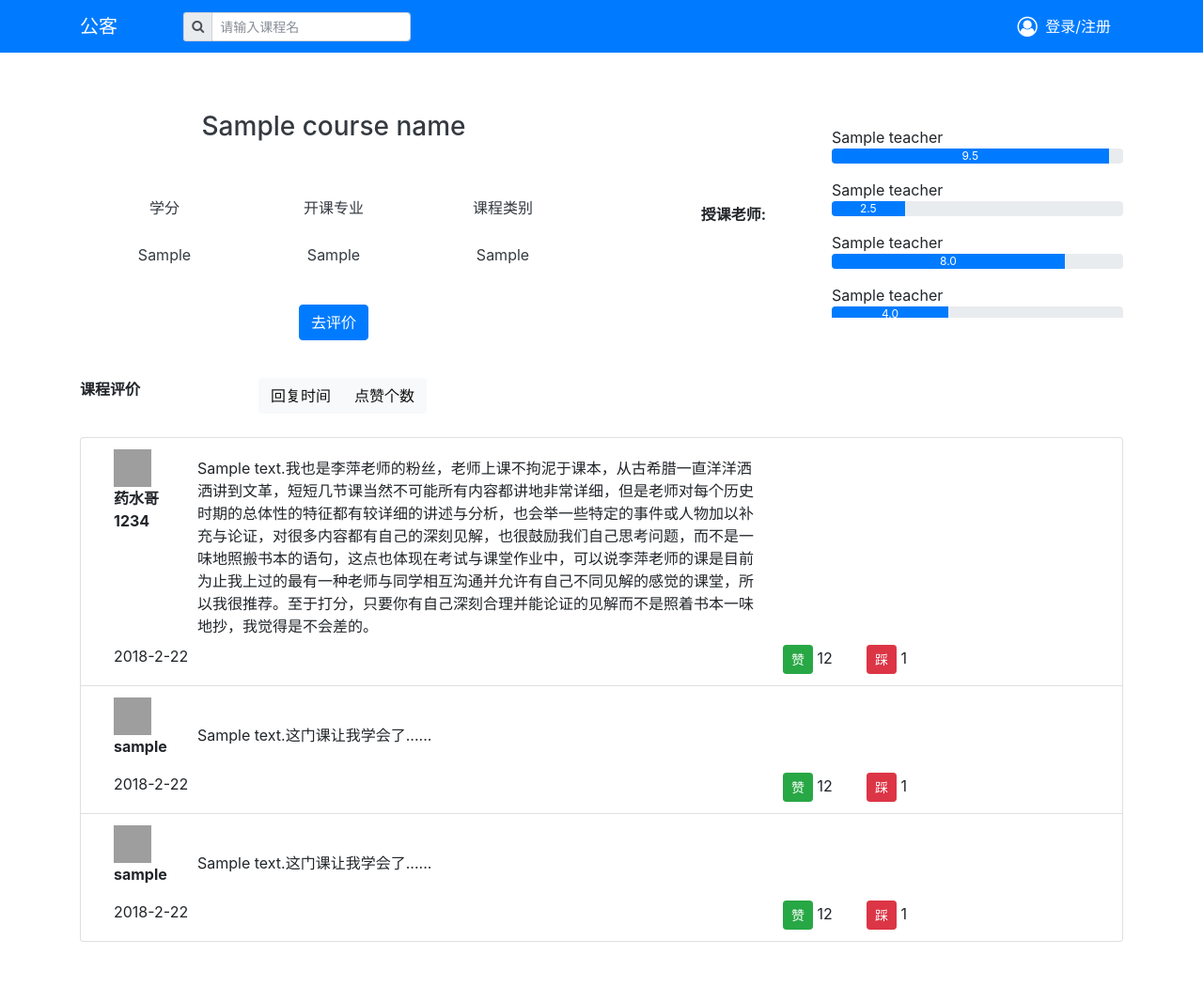
After one commit to rRetr0Git/rateMyCourse, a Python web app: template rateMyCourse/templates/rateMyCourse/courseInfo.html in a window 1280 px wide. The commit adds this page. Shown: the whole page at 94% size. Run offline with Jinja, Linux system fonts and the light colour scheme; the template is opened without the code that fills it: most values are stand-ins (such as "Sample title", 1, 10 or a date in 2020); some libraries are stand-ins or nearby versions; grey boxes are pictures that could not be loaded.

Commit message:
fear(courseInfo.html, index.css): course info page

```diff
--- a/rateMyCourse/static/ratemycourse/css/index.css
+++ b/rateMyCourse/static/ratemycourse/css/index.css
@@ -16,3 +16,9 @@
     top: 50%;
     transform: translateY(-50%);
 }
+
+.bottom-vertical {
+    position: relative;
+    top: 100%;
+    transform: translateY(-100%);
+}
--- /dev/null
+++ b/rateMyCourse/templates/rateMyCourse/courseInfo.html
@@ -0,0 +1,384 @@
+<!DOCTYPE html>
+<html>
+
+<head>
+    <meta charset="utf-8">
+    <meta name="viewport" content="width=device-width, initial-scale=1">
+    <link rel="stylesheet" href="https://cdnjs.cloudflare.com/ajax/libs/font-awesome/4.7.0/css/font-awesome.min.css"
+        type="text/css">
+    <link rel="stylesheet" href="../../static/ratemycourse/bootstrap-4.0.0-beta.2-dist/css/bootstrap.min.css"
+        type="text/css">
+    <link rel="stylesheet" href="../../static/ratemycourse/css/allPages.css" type="text/css">
+    <link rel="stylesheet" href="../../static/ratemycourse/css/index.css" type="text/css">
+</head>
+
+<body>
+    <div style="padding-top:70px">
+        <!-- Space used to modify navbar with fixed-top style-->
+    </div>
+    <nav class="navbar navbar-expand-md navbar-dark bg-primary fixed-top">
+        <div class="container" id="navbarContainer">
+            <a class="navbar-brand" href="/">公客</a>
+            <button class="navbar-toggler navbar-toggler-right" type="button" data-toggle="collapse"
+                data-target="#navbar2SupportedContent" aria-controls="navbar2SupportedContent" aria-expanded="false"
+                aria-label="Toggle navigation">
+                <span class="navbar-toggler-icon"></span>
+            </button>
+            <div class="row clearfix">
+                <div class="col-md-2 column">
+                </div>
+                <div class="col-md-10 column">
+                    <div class="input-group input-group-sm">
+                        <span class="input-group-addon">
+                            <i class="fa fa-search"></i>
+                        </span>
+                        <input id="searchboxCourse" class="form-control input-lg" type="text" placeholder="请输入课程名"
+                            autocomplete="off">
+                    </div>
+                </div>
+            </div>
+            <div class="collapse navbar-collapse text-center justify-content-end" id="navbar2SupportedContent">
+                <ul class="navbar-nav">
+                    <div class="dropdown open" id="menuLogin">
+                        <a class="btn text-white btn-primary" href="javascript:void(0)" data-toggle="dropdown"
+                            id="navLogin">
+                            <i class="fa d-inline fa-lg fa-user-circle-o mr-1"></i>
+                            登录/注册</a>
+                        <div class="dropdown-menu dropdown-menu-right">
+                            <div class="container px-3 py-2" style="width:260px;">
+                                <form id="formLogin" novalidate method="POST" action="/signIn/">
+                                    <label>登录</label>
+                                    <div class="form-group">
+                                        <input id="username" type="text" placeholder="用户名或邮箱" class="form-control"
+                                            name="username">
+                                        <div class="help-block with-errors"></div>
+                                    </div>
+                                    <div class="form-group">
+                                        <input id="password" type="password" placeholder="密码"
+                                            class="form-control has-warning" name="password" required>
+                                        <small class="invalid-feedback">
+                                            密码不能为空
+                                        </small>
+                                    </div>
+                                    <input type="submit" id="btnLogin" class="btn btn-primary" value="登录">
+                                </form>
+                                <div class="dropdown-divider"></div>
+                                <form class="mt-2" action="signUpTrigger" method="post">
+                                    <a href="javascript:void(0)" id="btnNewUser" data-toggle="collapse"
+                                        data-target="#formRegister" class="">新用户注册</a>
+                                </form>
+                                <form id="formRegister" class="form in collapse mt-2" style="height: auto;" novalidate>
+                                    <div class="form-group has-success">
+                                        <input id="inputEmail" type="email" placeholder="Email"
+                                            class="form-control form-control-success" name="mail" required>
+                                    </div>
+                                    <div class="form-group">
+                                        <input id="inputUsername" name="username" type="text" placeholder="用户名"
+                                            pattern="^[a-z,A-Z,0-9,_]{6,15}$" data-valid-min="6"
+                                            title="Choose a username" class="form-control" required>
+                                    </div>
+                                    <div class="form-group">
+                                        <input id="inputPassword" type="password" placeholder="密码" class="form-control"
+                                            name="password" required>
+                                    </div>
+                                    <div class="form-group">
+                                        <input id="inputVerify" name="verify" type="password" placeholder="确认密码"
+                                            class="form-control" required>
+                                    </div>
+                                    <input type="submit" class="btn btn-primary" value="注册">
+                                </form>
+                            </div>
+                        </div>
+                    </div>
+                    <div class="dropdown" id="menuUser">
+                        <a class="btn text-white btn-primary" href="javascript:void(0)" data-toggle="dropdown"
+                            id="navUser"></a>
+                        <div class="dropdown-menu" style="padding:17px;">
+                            <a href="javascript:void(0)" id="buttonLogOut" class="dropdown-item btn btn-primary school"
+                                onclick="Func_signOut()">注销</a>
+                            <a href="javascript:void(0)" id="buttonUserInfo"
+                                class="dropdown-item btn btn-primary school" onclick="Func_toUserInfo()">个人信息</a>
+                        </div>
+                    </div>
+                </ul>
+            </div>
+        </div>
+    </nav>
+    <br>
+    <br>
+
+
+    <div class="container">
+        <div class="row clearfix">
+            <div class="col-md-6 column">
+                <div class="text-center text-dark">
+                    <h3 class="text-center">{{course_name}}</h3>
+                </div>
+                <br>
+                <br>
+                <table style="width:100%; margin:auto">
+                    <tbody>
+                        <tr>
+                            <td style="width:33%">
+                                <p class="text-dark text-center">学分</p>
+                            </td>
+                            <td style="width:33%">
+                                <p class="text-dark text-center">开课专业</p>
+                            </td>
+                            <td style="width:33%">
+                                <p class="text-dark text-center">课程类别</p>
+                            </td>
+                        </tr>
+                        <tr>
+                            <td>
+                                <p class="text-dark text-center" style="margin-top:8px">{{course_credit}}</p>
+                            </td>
+                            <td>
+                                <p class="text-dark text-center" style="margin-top:8px">{{course_profession}}</p>
+                            </td>
+                            <td>
+                                <p class="text-dark text-center" style="margin-top:8px">{{course_type}}</p>
+                            </td>
+                        </tr>
+                    </tbody>
+                </table>
+                <br>
+                <p class="text-center">
+                    <a type="button" class="btn btn-default btn-primary" id="toComment" href="rate">去评价</a>
+                </p>
+            </div>
+
+            <div class="col-md-6 column">
+                <div class="row clearfix">
+                    <div class="col-md-4 column">
+                        <p class="text-right center-vertical">
+                            <strong>授课老师:</strong>
+                        </p>
+                    </div>
+                    <div class="col-md-8 column pre-scrollable" style="height: 220px;overflow: auto">
+                        <ul></ul>
+                        <ul></ul>
+                        <ul></ul>
+                        <ul>
+                            {{teacher}}
+                            <div class="progress">
+                                <div class="progress-bar progress-bar-success" style="width:95%;" role="progressbar"
+                                     aria-valuenow="95" aria-valuemin="0" aria-valuemax="100">9.5</div>
+                            </div>
+                        </ul>
+                        <ul>
+                            {{teacher}}
+                            <div class="progress">
+                                <div class="progress-bar progress-bar-success" style="width:25%;" role="progressbar"
+                                     aria-valuenow="25" aria-valuemin="0" aria-valuemax="100">2.5</div>
+                            </div>
+                        </ul>
+                        <ul>
+                            {{teacher}}
+                            <div class="progress">
+                                <div class="progress-bar progress-bar-warning" style="width:80%;" role="progressbar"
+                                    aria-valuenow="80" aria-valuemin="0" aria-valuemax="100">8.0</div>
+                            </div>
+                        </ul>
+                        <ul>
+                            {{teacher}}
+                            <div class="progress">
+                                <div class="progress-bar progress-bar-warning" style="width:40%;" role="progressbar"
+                                    aria-valuenow="40" aria-valuemin="0" aria-valuemax="100">4.0</div>
+                            </div>
+                        </ul>
+                        <ul>
+                            {{teacher}}
+                            <div class="progress">
+                                <div class="progress-bar progress-bar-warning" style="width:25%;" role="progressbar"
+                                    aria-valuenow="25" aria-valuemin="0" aria-valuemax="100">2.5</div>
+                            </div>
+                        </ul>
+                        <ul></ul>
+                        <ul></ul>
+                        <ul></ul>
+                    </div>
+                </div>
+            </div>
+        </div>
+    </div>
+    </div>
+    <br>
+
+    <div class="container">
+        <div class="row clearfix">
+            <div class="col-md-2 column">
+                <strong>课程评价</strong>
+            </div>
+            <div class="col-md-10 column">
+                <div class="btn-group">
+                    <button type="button" class="btn btn-default btn-light">回复时间</button>
+                    <button type="button" class="btn btn-default btn-light">点赞个数</button>
+                </div>
+            </div>
+            <div class="col-md-6 column">
+            </div>
+        </div>
+    </div>
+    <br>
+
+    <!--<div class="container">-->
+        <!--<div class="row clearfix">-->
+            <!--<div class="col-md-12 column">-->
+                <!--<ul class="list-group" id="rates">-->
+                    <!--<li class="list-group-item">-->
+                        <!--<img alt="200x200" width="40" height="40" src="http://wx2.sinaimg.cn/large/0076t302ly1fylgfkon55j30e80e8ab5.jpg" class="img-rounded"/>-->
+                        <!--<strong>{{nick}}</strong>-->
+
+                        <!--<p>-->
+                            <!--{{comment}}这门课让我学会了......-->
+                        <!--</p>-->
+                    <!--</li>-->
+                    <!--<li class="list-group-item">-->
+                        <!--<img alt="200x200" width="40" height="40" src="http://wx2.sinaimg.cn/large/0076t302ly1fylgfkon55j30e80e8ab5.jpg" class="img-rounded"/>-->
+                        <!--我的昵称-->
+                    <!--</li>-->
+                <!--</ul>-->
+            <!--</div>-->
+        <!--</div>-->
+    <!--</div>-->
+    <div class="container">
+        <ul class="list-group">
+
+            <li class="list-group-item">
+                <div class="col-md-12 column">
+                    <div class="row clearfix">
+                        <div class="col-md-1 column">
+                            <img alt="40x40" width="40" height="40" src="http://wx2.sinaimg.cn/large/0076t302ly1fylgfkon55j30e80e8ab5.jpg" class="img-rounded"/>
+                            <p><strong>药水哥1234</strong></p>
+                        </div>
+                        <div class="col-md-7 column">
+                            <p class="center-vertical">
+                                {{comment}}我也是李萍老师的粉丝，老师上课不拘泥于课本，从古希腊一直洋洋洒洒讲到文革，短短几节课当然不可能所有内容都讲地非常详细，但是老师对每个历史时期的总体性的特征都有较详细的讲述与分析，也会举一些特定的事件或人物加以补充与论证，对很多内容都有自己的深刻见解，也很鼓励我们自己思考问题，而不是一味地照搬书本的语句，这点也体现在考试与课堂作业中，可以说李萍老师的课是目前为止我上过的最有一种老师与同学相互沟通并允许有自己不同见解的感觉的课堂，所以我很推荐。至于打分，只要你有自己深刻合理并能论证的见解而不是照着书本一味地抄，我觉得是不会差的。
+                            </p>
+                        </div>
+                        <div class="col-md-4 column">
+                        </div>
+                    </div>
+                </div>
+                <div class="col-md-12 column">
+                    <div class="row clearfix">
+                        <div class="col-md-2 column">
+                            2018-2-22
+                        </div>
+                        <div class="col-md-6 column"></div>
+                        <div class="col-md-1 column">
+                            <button type="button" class="btn btn-sm btn-success">赞</button>
+                            12
+                        </div>
+                        <div class="col-md-1 column">
+                            <button type="button" class="btn btn-sm btn-danger">踩</button>
+                            1
+                        </div>
+                    </div>
+                </div>
+            </li>
+            <li class="list-group-item">
+                <div class="col-md-12 column">
+                    <div class="row clearfix">
+                        <div class="col-md-1 column">
+                            <img alt="40x40" width="40" height="40" src="http://wx2.sinaimg.cn/large/0076t302ly1fylgfkon55j30e80e8ab5.jpg" class="img-rounded"/>
+                            <p><strong>{{nick}}</strong></p>
+                        </div>
+                        <div class="col-md-7 column">
+                            <p class="center-vertical">
+                                {{comment}}这门课让我学会了......
+                            </p>
+                        </div>
+                        <div class="col-md-4 column">
+                        </div>
+                    </div>
+                </div>
+                <div class="col-md-12 column">
+                    <div class="row clearfix">
+                        <div class="col-md-2 column">
+                            2018-2-22
+                        </div>
+                        <div class="col-md-6 column"></div>
+                        <div class="col-md-1 column">
+                            <button type="button" class="btn btn-sm btn-success">赞</button>
+                            12
+                        </div>
+                        <div class="col-md-1 column">
+                            <button type="button" class="btn btn-sm btn-danger">踩</button>
+                            1
+                        </div>
+                    </div>
+                </div>
+            </li>
+            <li class="list-group-item">
+                <div class="col-md-12 column">
+                    <div class="row clearfix">
+                        <div class="col-md-1 column">
+                            <img alt="40x40" width="40" height="40" src="http://wx2.sinaimg.cn/large/0076t302ly1fylgfkon55j30e80e8ab5.jpg" class="img-rounded"/>
+                            <p><strong>{{nick}}</strong></p>
+                        </div>
+                        <div class="col-md-7 column">
+                            <p class="center-vertical">
+                                {{comment}}这门课让我学会了......
+                            </p>
+                        </div>
+                        <div class="col-md-4 column">
+                        </div>
+                    </div>
+                </div>
+                <div class="col-md-12 column">
+                    <div class="row clearfix">
+                        <div class="col-md-2 column">
+                            2018-2-22
+                        </div>
+                        <div class="col-md-6 column"></div>
+                        <div class="col-md-1 column">
+                            <button type="button" class="btn btn-sm btn-success">赞</button>
+                            12
+                        </div>
+                        <div class="col-md-1 column">
+                            <button type="button" class="btn btn-sm btn-danger">踩</button>
+                            1
+                        </div>
+                    </div>
+                </div>
+            </li>
+        </ul>
+    </div>
+
+    <br>
+    <br>
+
+
+    <!--<div class="container">-->
+        <!--<div class="row clearfix">-->
+            <!--<div class="col-md-12 column">-->
+                <!--<nav aria-label="Page navigation">-->
+                    <!--<ul class="pagination justify-content-center">-->
+                        <!--<li class="page-item disabled">-->
+                            <!--<a class="page-link" href="#" tabindex="-1">Previous</a>-->
+                        <!--</li>-->
+                        <!--<li class="page-item"><a class="page-link" href="#">1</a></li>-->
+                        <!--<li class="page-item"><a class="page-link" href="#">2</a></li>-->
+                        <!--<li class="page-item"><a class="page-link" href="#">3</a></li>-->
+                        <!--<li class="page-item">-->
+                            <!--<a class="page-link" href="#">Next</a>-->
+                        <!--</li>-->
+                    <!--</ul>-->
+                <!--</nav>-->
+            <!--</div>-->
+        <!--</div>-->
+    <!--</div>-->
+    <script src="http://code.jquery.com/jquery-3.2.1.min.js"
+        integrity="sha256-hwg4gsxgFZhOsEEamdOYGBf13FyQuiTwlAQgxVSNgt4=" crossorigin="anonymous"></script>
+    <!-- Include all compiled plugins (below), or include individual files as needed -->
+    <script src="../../static/ratemycourse/carhartl-jquery-cookie-92b7715/jquery.cookie.js"></script>
+    <script src="../../static/ratemycourse/bootstrap-4.0.0-beta.2-dist/js/bootstrap.bundle.js"></script>
+    <script src="https://cdnjs.cloudflare.com/ajax/libs/popper.js/1.12.6/popper.min.js"></script>
+    <script src="../../static/ratemycourse/bootstrap-4.0.0-beta.2-dist/js/bootstrap.min.js"></script>
+    <script src="../../static/ratemycourse/jquery-validation-1.17.0/dist/jquery.validate.js"></script>
+    <script src="../../static/ratemycourse/javascript/coursePage.js"></script>
+</body>
+
+</html>
```
